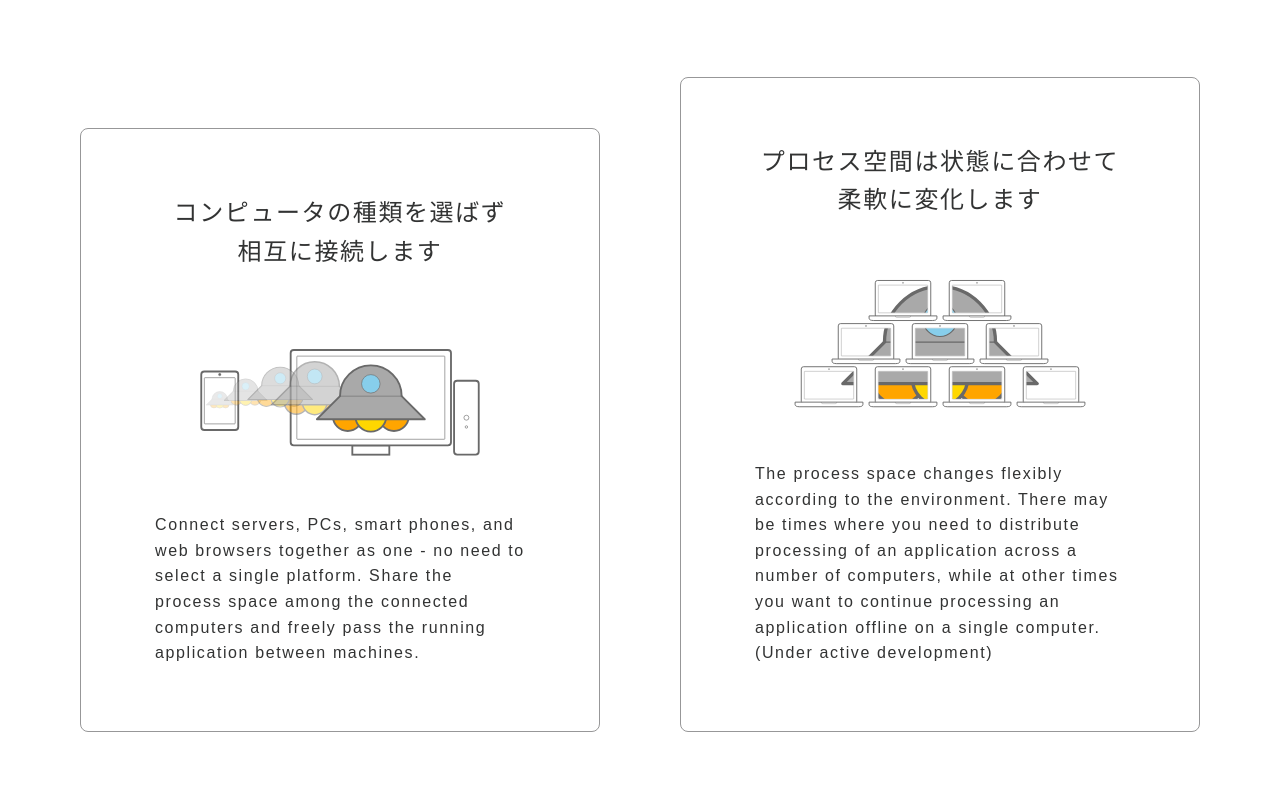
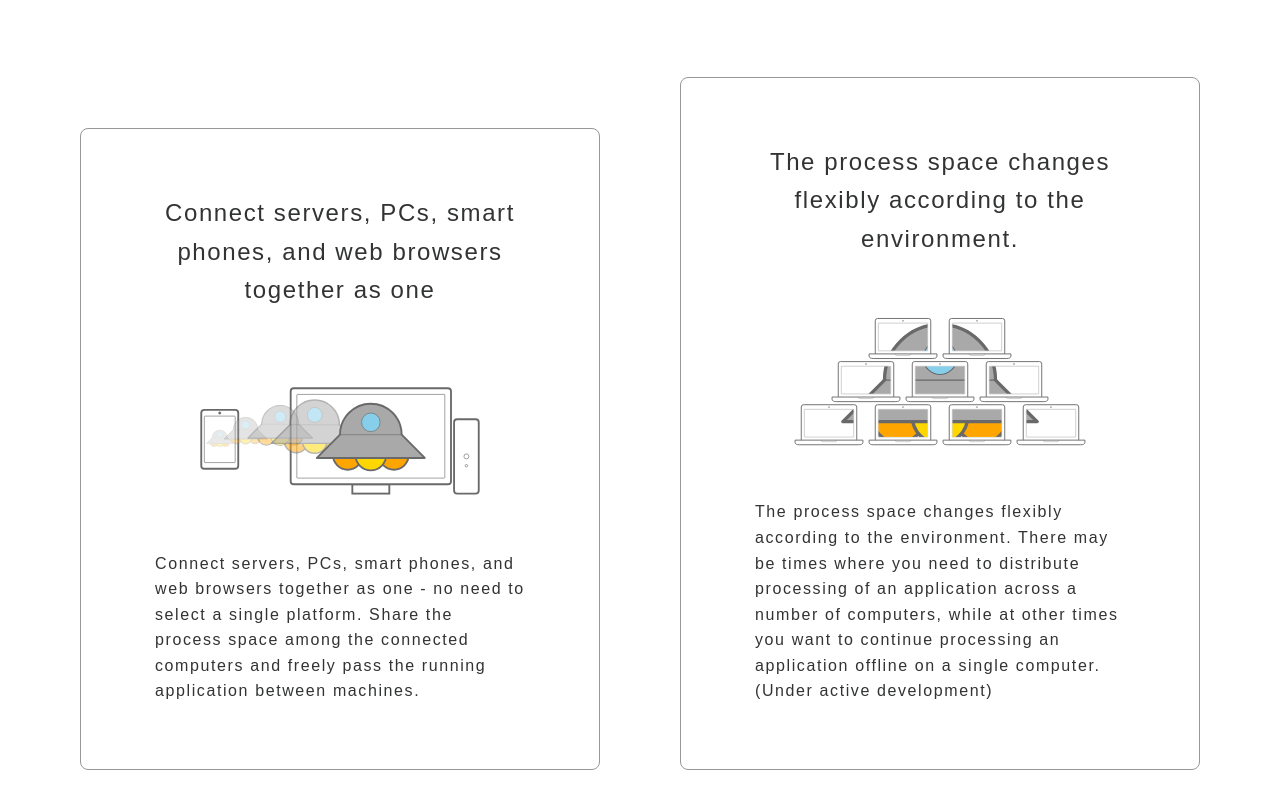
Before and after one commit to processwarp/processwarp.github.io, a Jekyll site: the page built from en/index.html, in a window 1280 px wide and 900 px high, scrolled down 1503 px, cut to the strip 112-900 px from the top of the window. Built offline with Jekyll 4.4.1, drawn with Linux system fonts in a browser that asks for light colours; nearby versions of some CDN libraries.

Commit message:
fix bit wrong

```diff
--- a/en/getstarted.html
+++ b/en/getstarted.html
@@ -35,7 +35,7 @@ $ script/build.sh</code></pre>
     <section class="tutorial">
       <h2>Launch a sample application</h2>
       <p>Download the sample application from <a href="/sample/try.ll">this link</a>.</p>
-      <p>Source code of the sample applicaion is <a href="/sample/hello.c">this C file</a>.</p>
+      <p>Source code of the sample applicaion is <a href="/sample/try.c">this C file</a>.</p>
       <p>Launch PROCESS WARP by inputing below command on your terminal.</p>
       <pre><code>$ &gt;PROCESS WARP working dir&lt;/script/run_gui.sh</code></pre>
       <p>Please input your account and select "connect" button.</p>
--- a/en/index.html
+++ b/en/index.html
@@ -20,7 +20,8 @@ lang: en
     <div class="image-introducing fluid outermost">
       <div class="gutter g-1 pc-1-2">
         <div class="card">
-          <h3>コンピュータの種類を選ばず<br>相互に接続します</h3><img src="/img/home/clip1.svg" alt="clip1">
+          <h3>Connect servers, PCs, smart phones, and web browsers together as one</h3>
+          <img src="/img/home/clip1.svg" alt="clip1">
           <p>Connect servers, PCs, smart phones, and web browsers together as one - no need to select a single platform.
 	    Share the process space among the connected computers and freely pass the running application between machines.
           </p>
@@ -28,7 +29,8 @@ lang: en
       </div>
       <div class="gutter g-1 pc-1-2">
         <div class="card">
-          <h3>プロセス空間は状態に合わせて<br>柔軟に変化します</h3><img src="/img/home/clip2.svg" alt="clip2">
+          <h3>The process space changes flexibly according to the environment.</h3>
+          <img src="/img/home/clip2.svg" alt="clip2">
           <div class="clip"></div>
           <p>The process space changes flexibly according to the environment.
 	    There may be times where you need to distribute processing of an application
```
